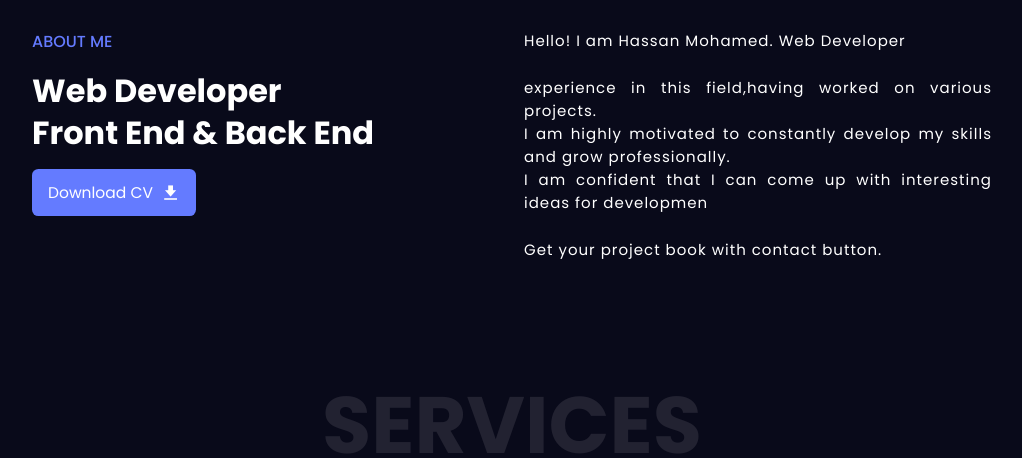
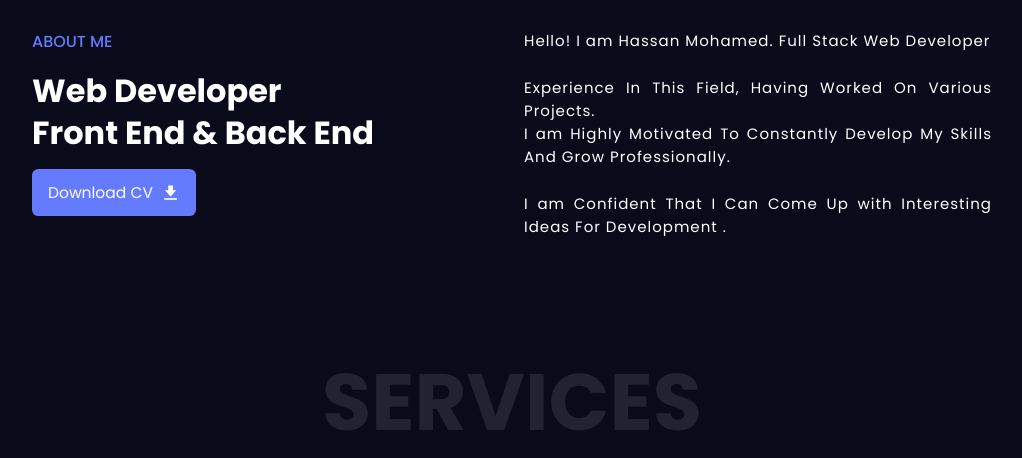
Before and after one commit to hassan-aamer/My_Portfolio, a plain HTML site: page index.html in a window 1280 px wide. Shown: the part 771-1229 px from the top of the page, without its empty margins (128-1150 px from the left). Drawn offline with nearby package versions, Linux system fonts and the light colour scheme.

Commit message:
Update in a about

```diff
--- a/index.html
+++ b/index.html
@@ -81,16 +81,16 @@
         <div class="about-content">
             <div class="about-data">
                 <span>About Me</span>
-                <h2>Web Developer <br> Front End & Back End</h2>
+                <h2>Web Developer <br> Front End  &  Back End</h2>
                 <a href="HASSAN.MOHAMED.pdf" class="btn" download>
                     Download CV
                     <i class='bx bxs-download'></i>
                 </a>
             </div>
             <div class="about-text">
-                <p>Hello! I am Hassan Mohamed. Web Developer</p>
-                <p>experience in this field,having worked on various projects. <br> I am highly motivated to constantly develop my skills and grow professionally. <br> I am confident that I can come up with interesting ideas for developmen</p>
-                <p>Get your project book with contact button.</p>
+                <p>Hello! I am Hassan Mohamed. Full Stack Web Developer</p>
+                <p>Experience In This Field, Having Worked On Various Projects. <br> I am Highly Motivated To Constantly Develop My Skills And Grow Professionally.</p>
+                <p>I am Confident That I Can Come Up with Interesting Ideas For Development .</p>
             </div>
         </div>
     </section>
```
